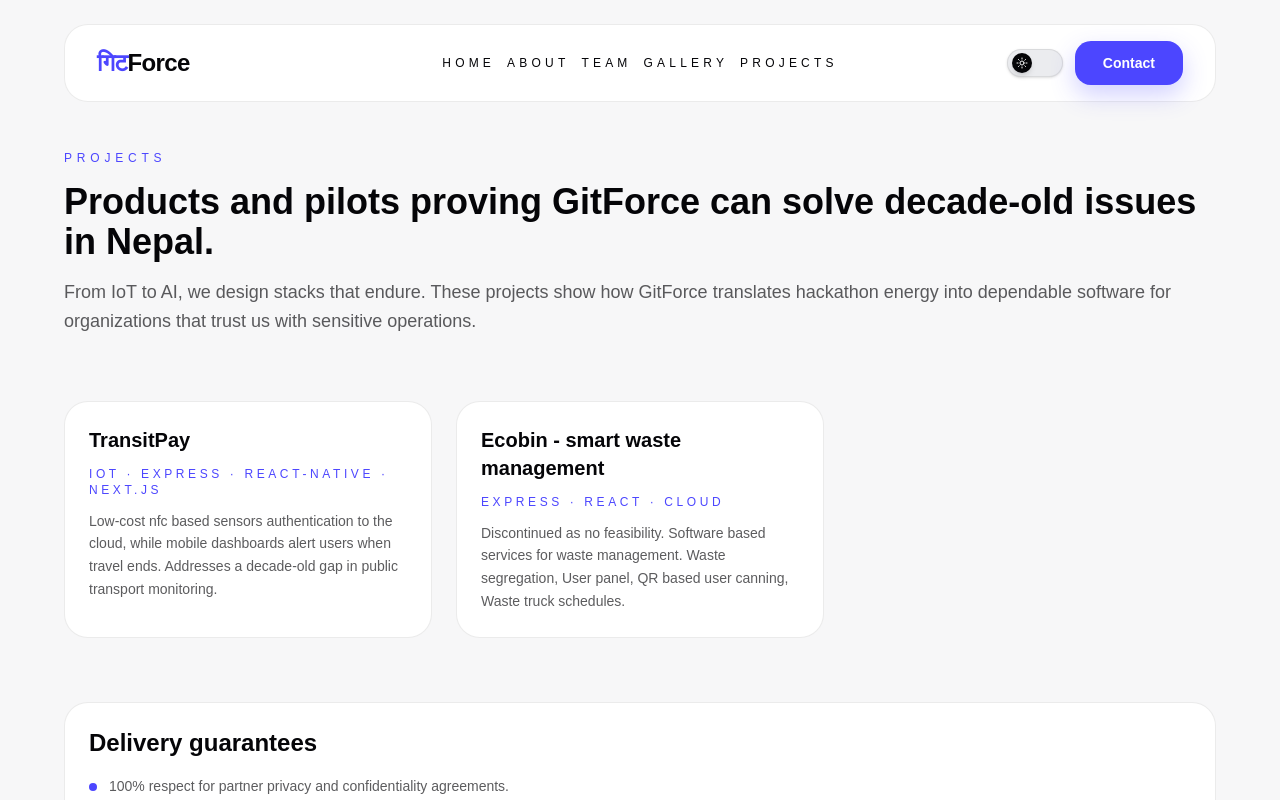
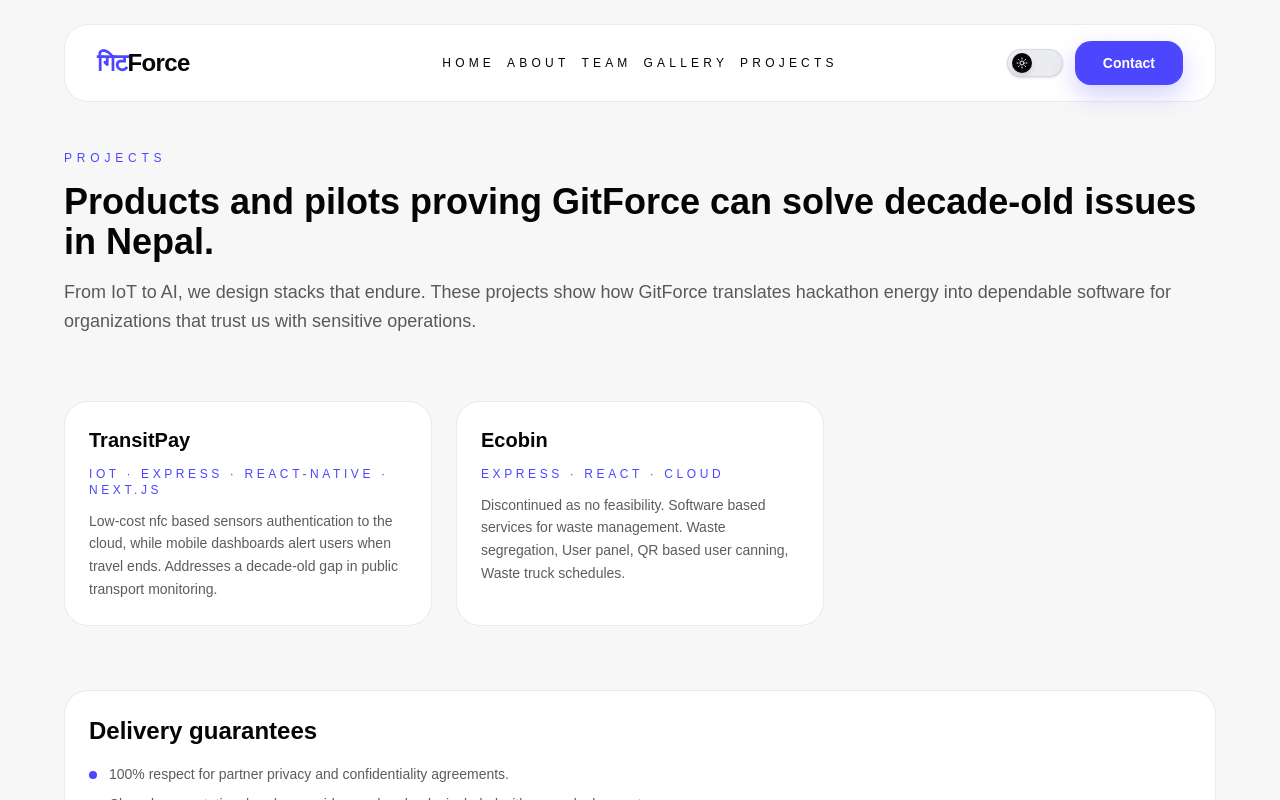
Before and after one commit to pr4shxnt/gitforce, a Next.js app in the folder frontend/: page /projects in a window 1280 px wide. Shown: the top 800 px of the page. Built offline with nearby package versions, Linux system fonts and the light colour scheme.

Commit message:
Frontend: gaand faad projects uodate

```diff
--- a/frontend/app/projects/page.tsx
+++ b/frontend/app/projects/page.tsx
@@ -9,7 +9,7 @@
       "Low-cost nfc based sensors authentication to the cloud, while mobile dashboards alert users when travel ends. Addresses a decade-old gap in public transport monitoring.",
   },
   {
-    title: "Ecobin - smart waste management",
+    title: "Ecobin",
     stack: "Express · React · Cloud",
     summary:
       "Discontinued as no feasibility. Software based services for waste management. Waste segregation, User panel, QR based user canning, Waste truck schedules.",
```
